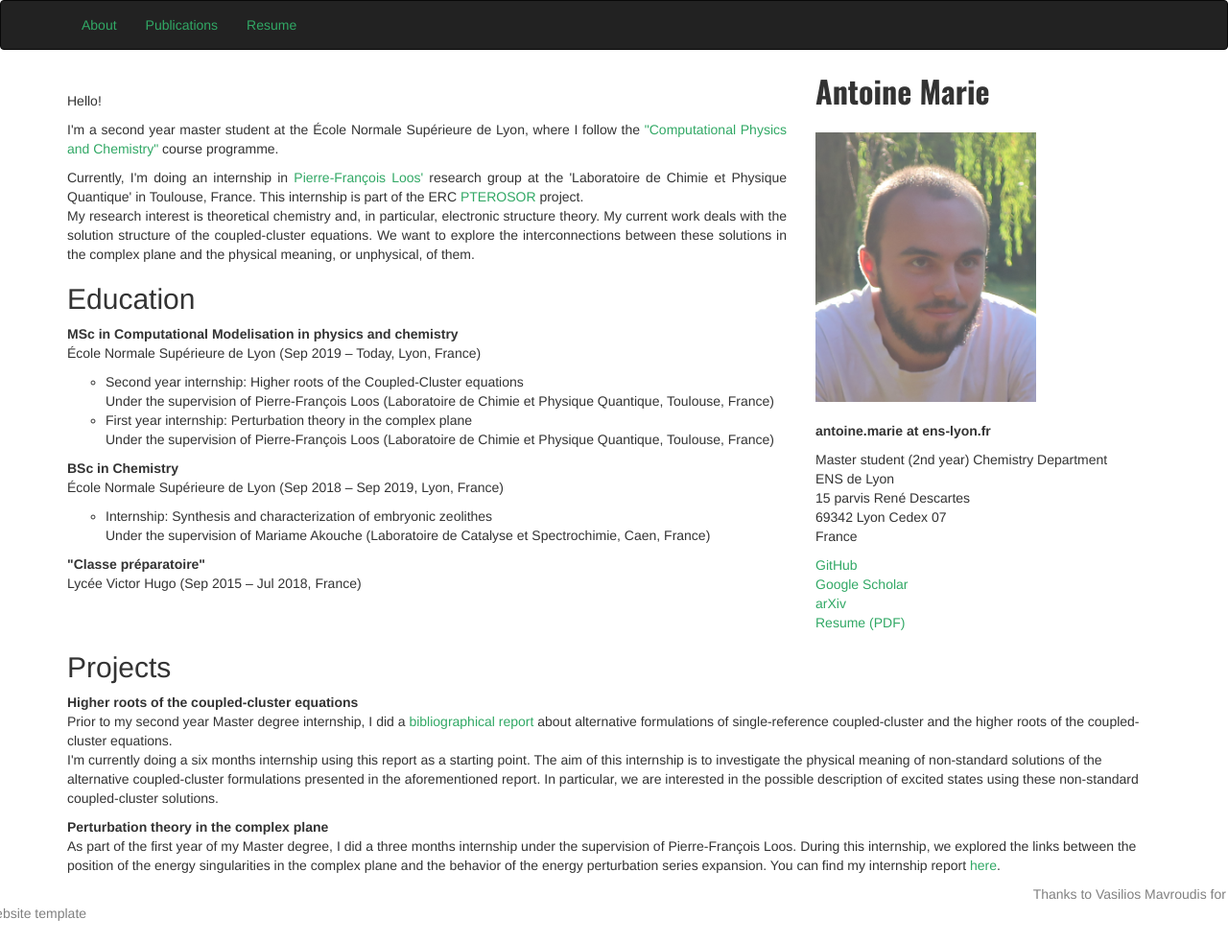
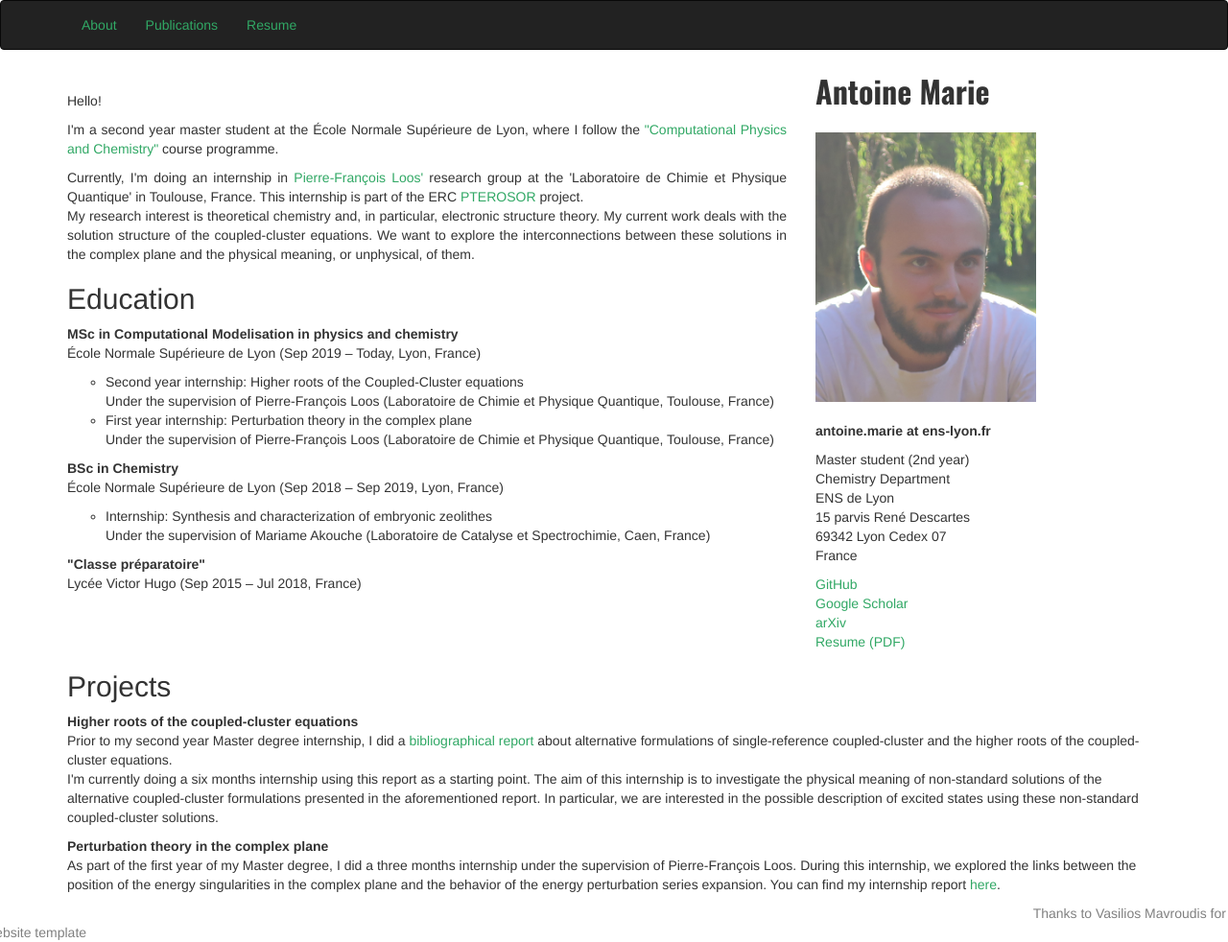
Before and after one commit to antoine-marie/antoine-marie.github.io, a Jekyll site: the page built from index.html, in a window 1280 px wide. Shown: the whole page at 96% size. Built offline with Jekyll 4.4.1, drawn with Linux system fonts in a browser that asks for light colours.

Commit message:
little correction

```diff
--- a/index.html
+++ b/index.html
@@ -49,7 +49,7 @@ title: Antoine Marie
           <div style="font-family: 'Oswald', sans-serif; font-size: 32px;"><b>Antoine Marie</b></div><br>
 	  <div class="row"> <div class="col-md-8"> <img class="img-responsive" src="antoine.png" alt=""></div></div><br>
           <p><b>antoine.marie at ens-lyon.fr</b><br>
-          <p> Master student (2nd year)
+          <p> Master student (2nd year)<br>
 	    Chemistry Department<br>
             ENS de Lyon<br>
             15 parvis René Descartes<br>
--- a/publications.html
+++ b/publications.html
@@ -10,7 +10,7 @@ title: Antoine Marie
     <h3> 2021: </h3>
 	  <ol>
 	    <li class="paper" words="add, your, keywords, here">
-	      <a style="color:#31a865" ref="https://arxiv.org/pdf/2012.03688.pdf" target="_blank">Perturbation Theory in the Complex Plane: Exceptional Points and Where to Find Them</a>
+	      <a style="color:#31a865" href="https://arxiv.org/pdf/2012.03688.pdf" target="_blank">Perturbation Theory in the Complex Plane: Exceptional Points and Where to Find Them</a>
 	      A. Marie, H. Burton, P.F. Loos <br />
               J. Phys. Condens. Matt. (submitted)
 	    </li>
```
